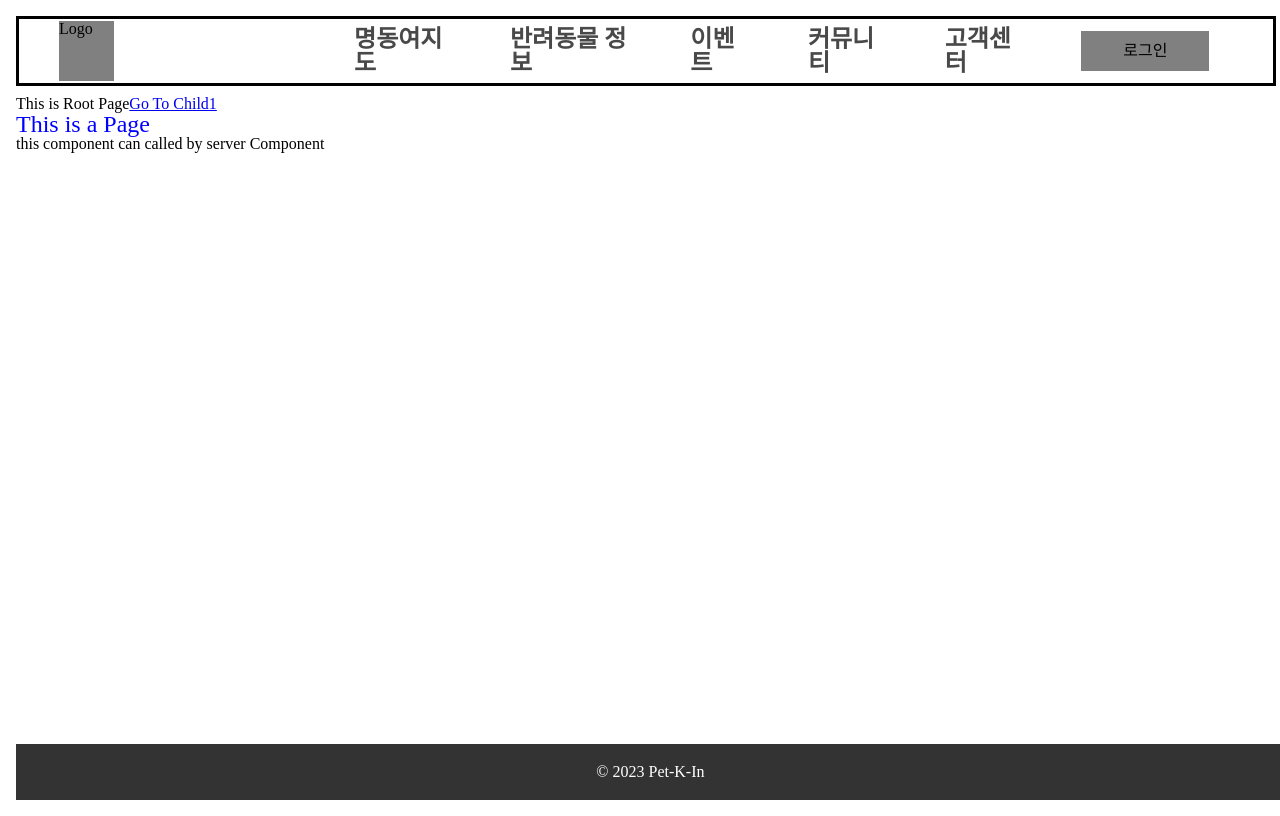
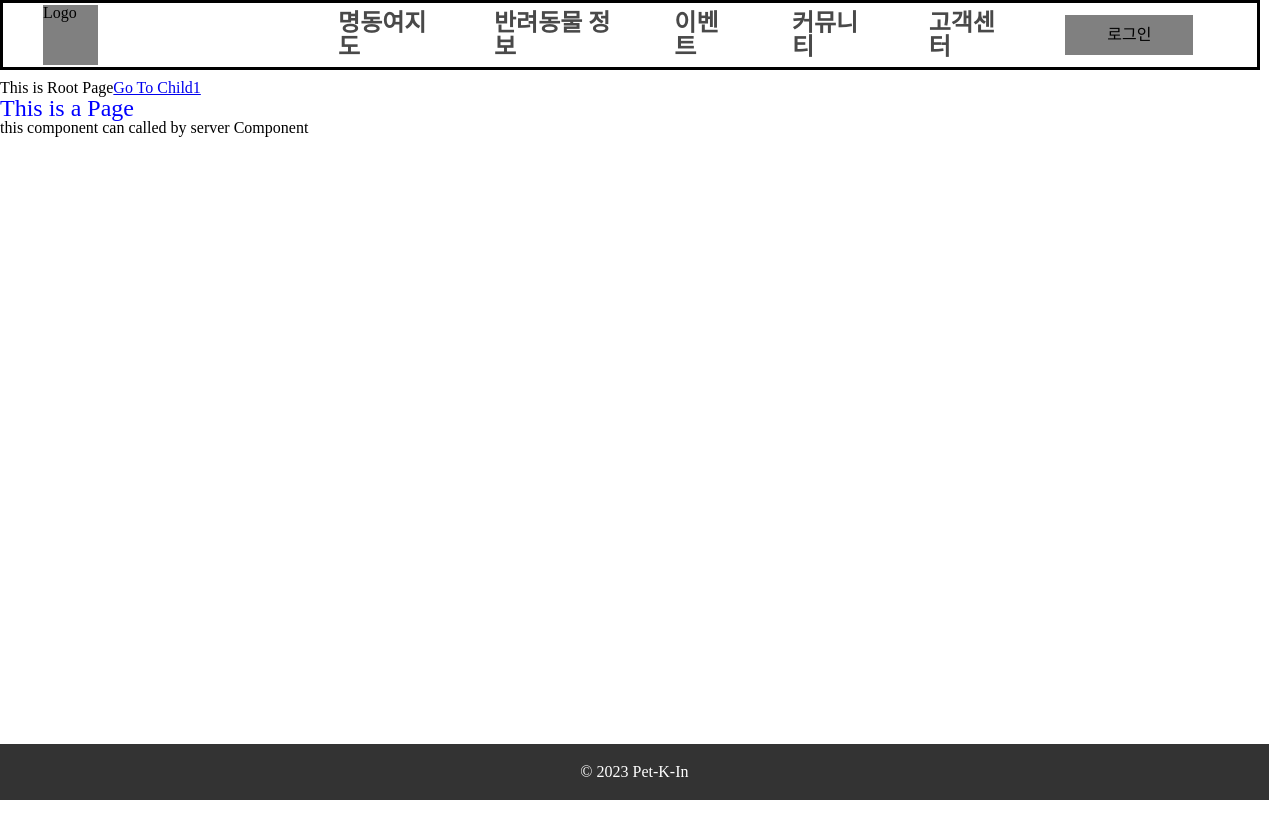
Before and after one commit to pet-platform/pet-platform-front, a Next.js app: page / in a window 1280 px wide. Built offline with nearby package versions, Linux system fonts and the light colour scheme.

Commit message:
globals CSS 변경 reset CSS만 적용

```diff
--- a/app/globals.css
+++ b/app/globals.css
@@ -1,9 +1,2 @@
 /** reset CSS 적용 */
 @import 'reset.css';
-
-html,
-body {
-  margin: 8px;
-  height: 100%;
-  min-height: 100%;
-}
```
